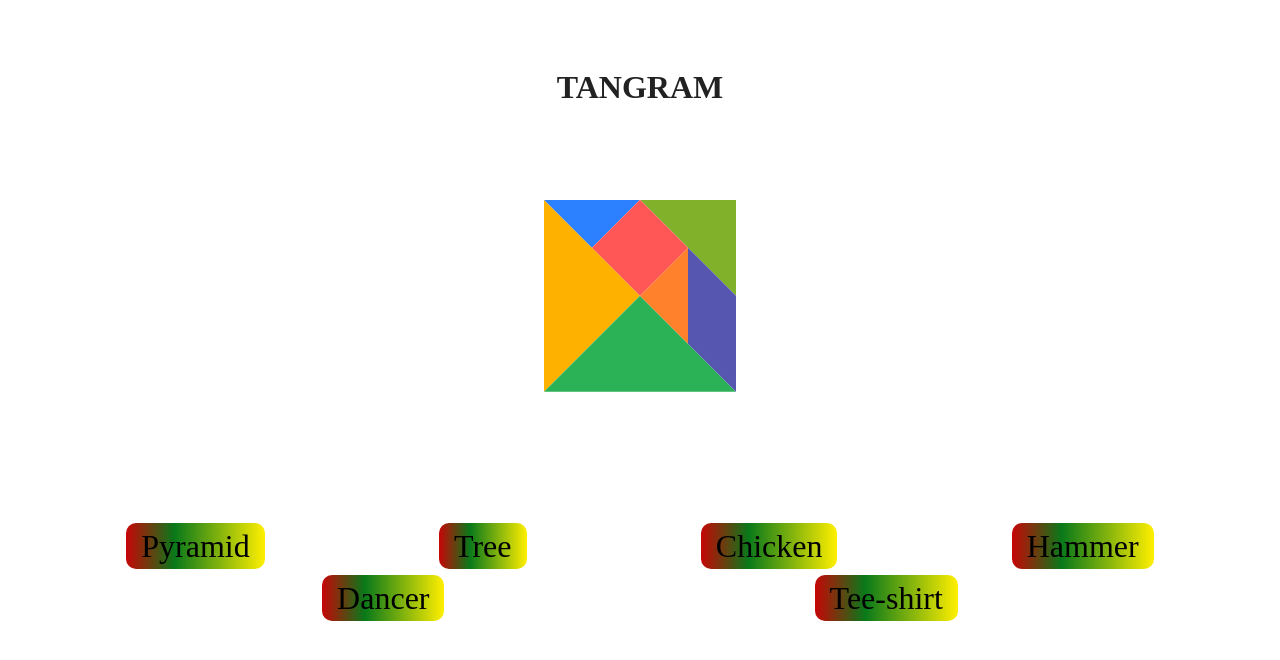
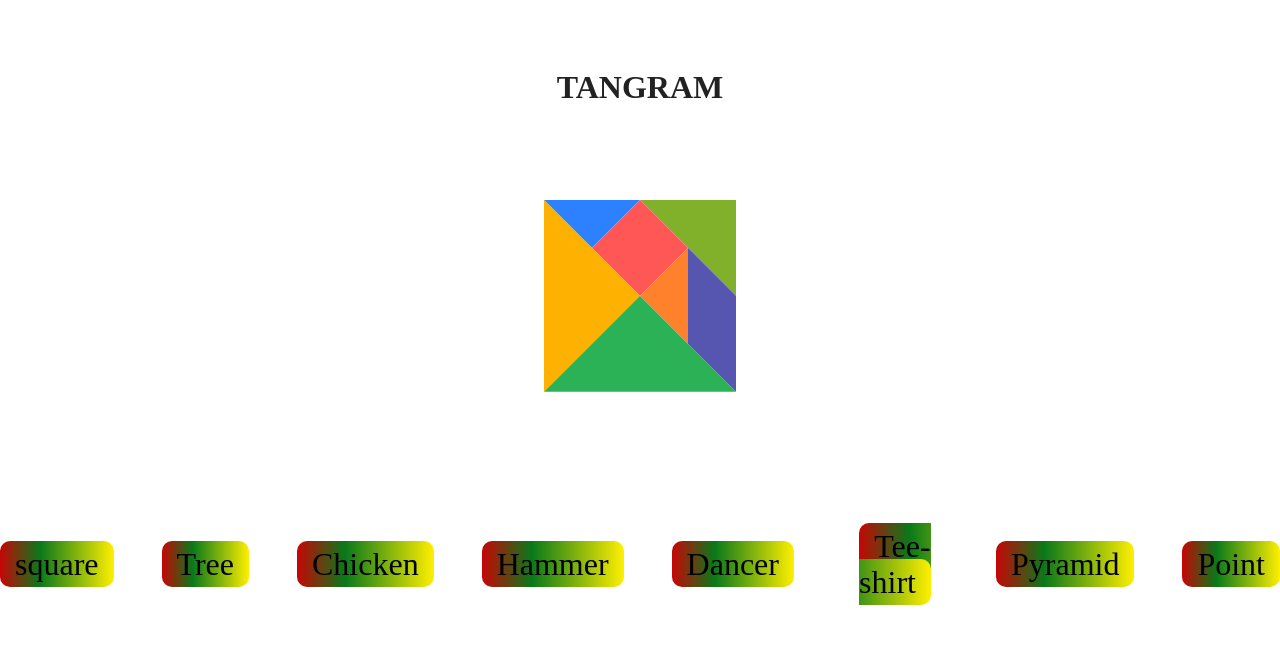
Before and after one commit to SButterbluemchen/tangram, a website built with Parcel: page index.html in a window 1280 px wide. Built offline with nearby package versions, Linux system fonts and the light colour scheme.

Commit message:
add modification

```diff
--- a/index.html
+++ b/index.html
@@ -38,8 +38,9 @@
   <ul class="list-choice">
     <li>
 
-      <a class="btn pyramids">Pyramid</a>
+      <a class="btn square">square</a>
     </li>
+
     <li>
 
       <a class="btn tree">Tree</a>
@@ -52,8 +53,7 @@
 
       <a class="btn hammer">Hammer</a>
     </li>
-  </ul>
-  <ul class="list-choice">
+
     <li>
 
       <a class="btn dancer">Dancer</a>
@@ -61,6 +61,14 @@
     <li>
 
       <a class="btn tee-shirt">Tee-shirt</a>
+    </li>
+    <li>
+
+      <a class="btn pyramids">Pyramid</a>
+    </li>
+    <li>
+
+      <a class="btn point">Point</a>
     </li>
   </ul>
 </section>
```
